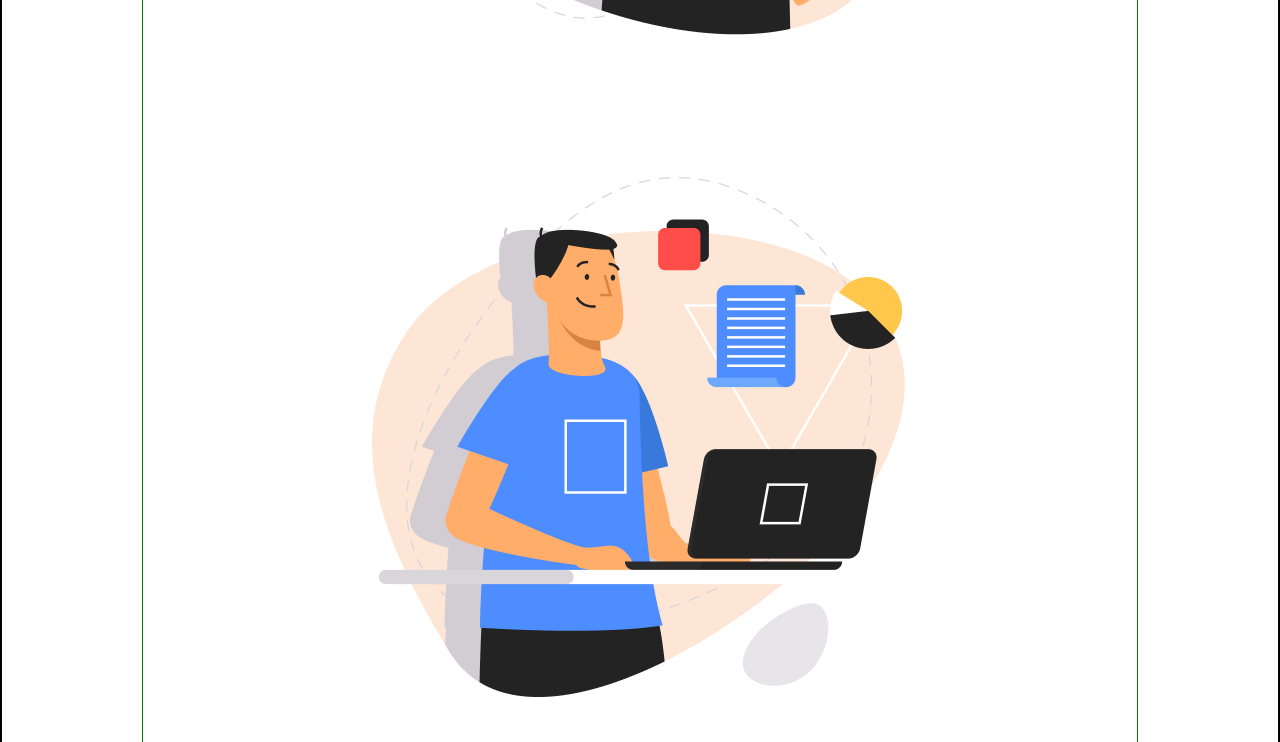
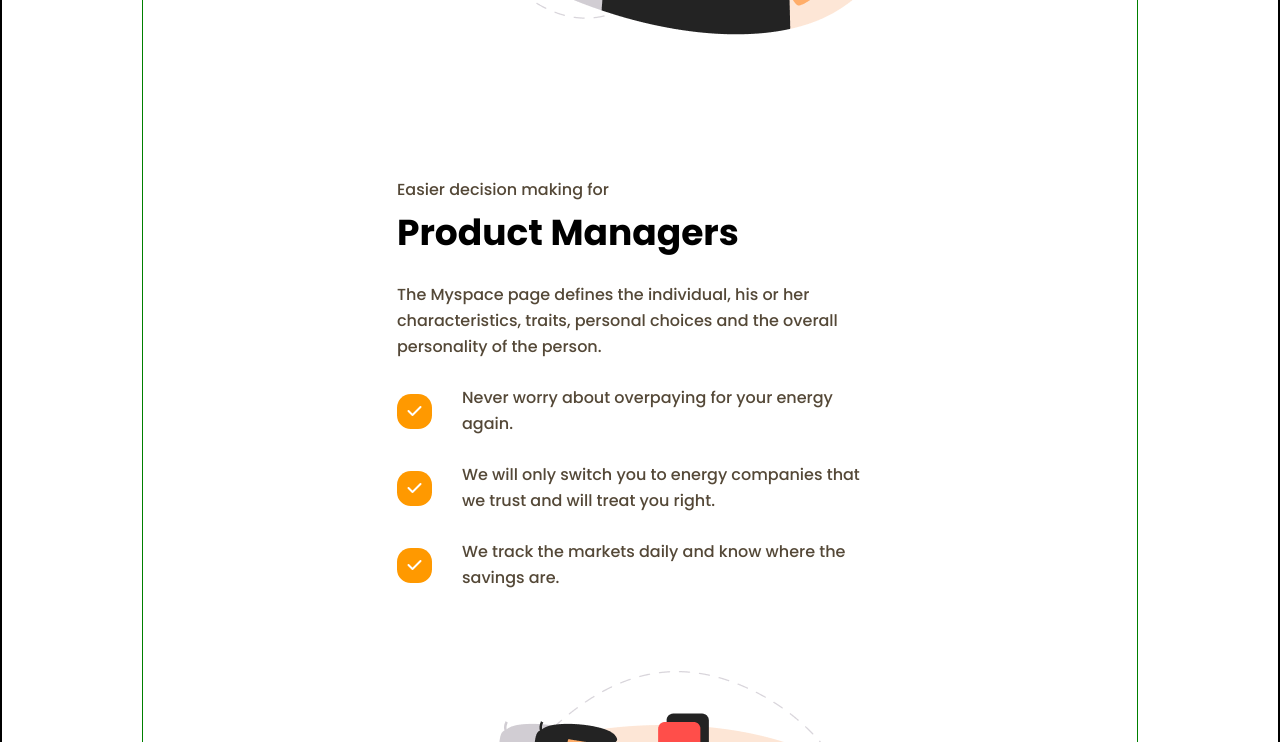
Before and after one commit to islandskan/productly-position-test, a plain HTML site: page index.html in a window 1280 px wide. Shown: the part 3320-4062 px from the top of the page. Drawn offline with Linux system fonts and the light colour scheme.

Commit message:
fix the layout of product section

```diff
--- a/styles/index.css
+++ b/styles/index.css
@@ -326,7 +326,8 @@ form input:focus {
 
     h2 {
         color: #2f281e;
-        font-size: 44px;
+        /* font-size: 44px; */
+        font-size: 40px;
         font-weight: 700;
         line-height: 56px;
         max-width: fit-content;
@@ -352,6 +353,10 @@ form input:focus {
         align-items: center;
     }
 
+    .product {
+        flex-direction: column-reverse;
+    }
+
     .tools__text, .validation__text,
     .product__text,
     .marketers__text {
@@ -359,14 +364,9 @@ form input:focus {
     width: 100%;
     }
 
-    .validation__text, .marketers__text {
+    .validation__text, .marketers__text, .product__text {
         margin-bottom: 40px;
         padding-bottom: 40px;
-    }
-
-    .product__text {
-        margin-top: 40px;
-        padding-top: 40px;
     }
 
     footer {
@@ -412,6 +412,10 @@ form input:focus {
 }
 
 @media screen and (min-width: 768px) {
+
+    h2 {
+        font-size: 44px;
+    }
 }
 
 @media screen and (min-width: 900px) {
```
